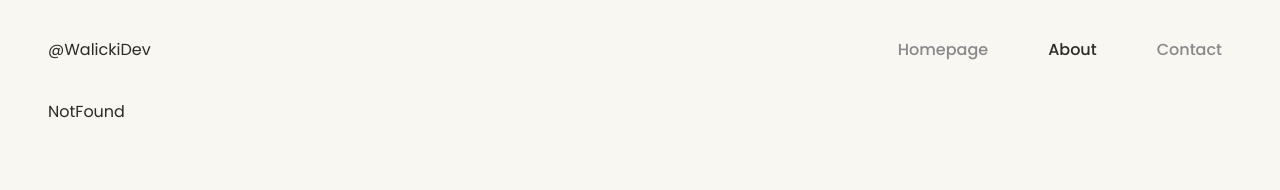
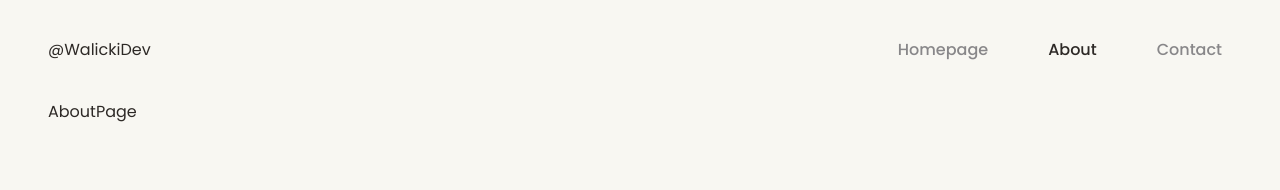
Before and after one commit to OmegaCreations/walicki-dev, a Next.js app: page /about in a window 1280 px wide. Before the commit this address had no page. Shown: the top 190 px of the page. Built offline with nearby package versions, Linux system fonts and the light colour scheme.

Commit message:
Init About page

```diff
--- /dev/null
+++ b/src/app/about/page.tsx
@@ -0,0 +1,8 @@
+import style from "./about.module.css";
+
+// AboutPage
+const AboutPage: React.FC = () => {
+  return <div>AboutPage</div>;
+};
+
+export default AboutPage;
```
Also changed, not shown: src/app/about/about.module.css (added).
